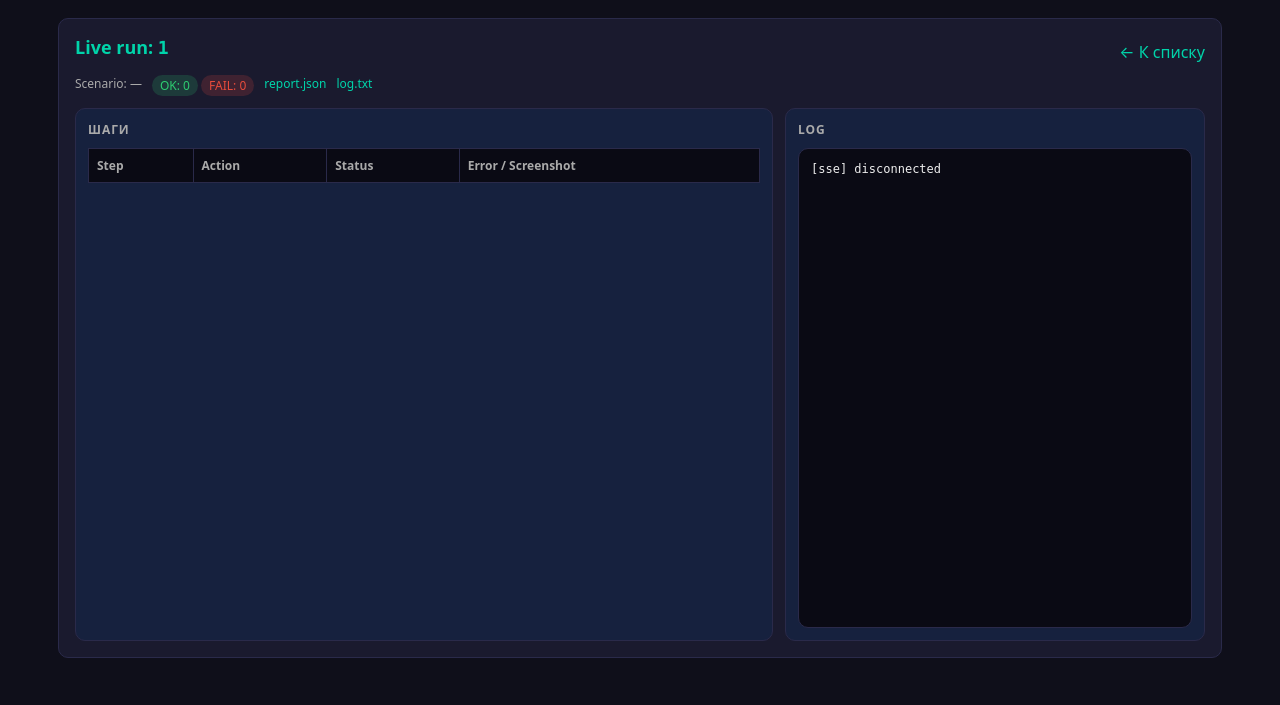
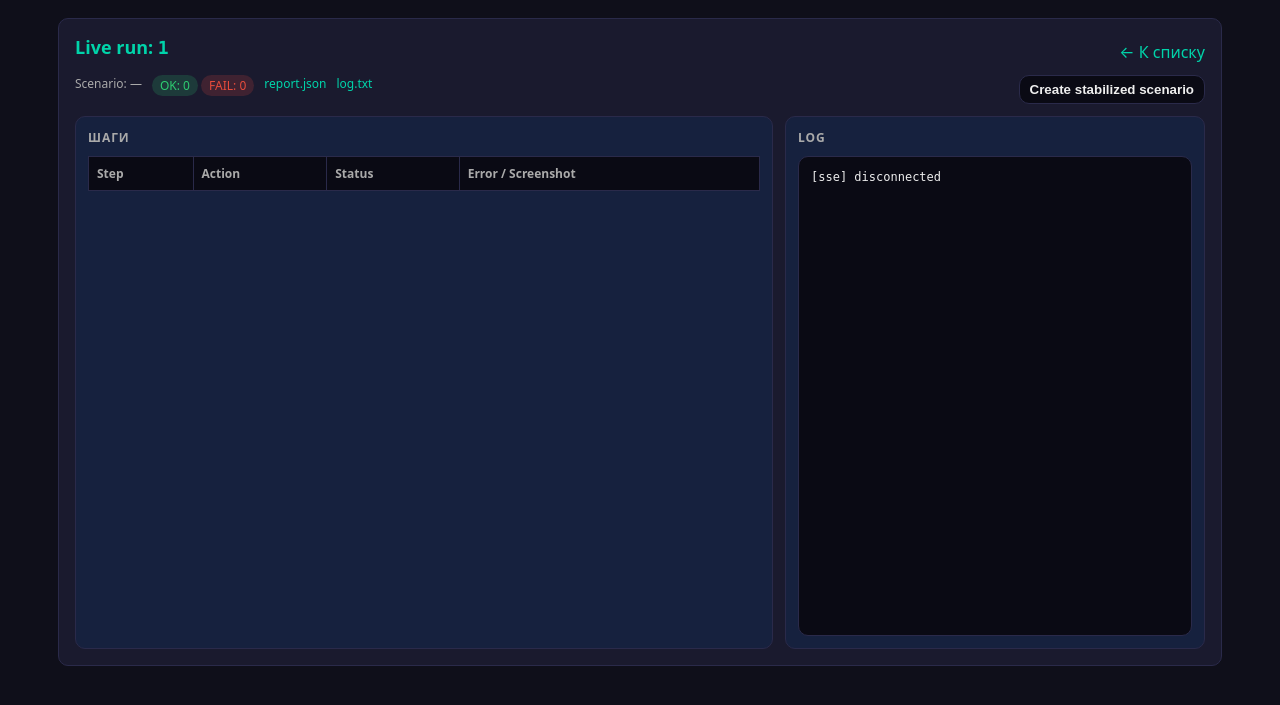
Before and after one commit to odinserobaba/xpath_helper, a FastAPI app: page /runs/1 in a window 1280 px wide. Shown: the top 705 px of the page. Run offline with FastAPI, Linux system fonts and the light colour scheme; lists and menus that the app fills with data are empty.

Commit message:
update install and sh

```diff
--- a/web-runner/app.py
+++ b/web-runner/app.py
@@ -1482,6 +1482,88 @@ def run_live_page(run_id: str, request: Request) -> HTMLResponse:
     return templates.TemplateResponse("run.html", {"request": request, "run_id": run_id})
 
 
+@app.post("/api/runs/{run_id}/derive-scenario", response_class=JSONResponse)
+async def api_derive_scenario_from_run(run_id: str, request: Request) -> JSONResponse:
+    """Create a new scenario using selectorUsed from a successful run."""
+    unauthorized = _require_token(request)
+    if unauthorized:
+        return unauthorized
+
+    run_dir = OUTPUTS_DIR / run_id
+    report_path = run_dir / "report.json"
+    input_path = run_dir / "input.json"
+    meta_path = run_dir / "meta.json"
+    if not report_path.exists() or not input_path.exists():
+        return JSONResponse({"ok": False, "error": "Run not found"}, status_code=404)
+
+    report = _read_json(report_path)
+    if isinstance(report, dict) and report.get("failCount", 1) != 0:
+        return JSONResponse({"ok": False, "error": "Run is not successful (failCount>0)"}, status_code=400)
+
+    raw = _read_json(input_path)
+    if not isinstance(raw, dict) or not isinstance(raw.get("steps"), list):
+        return JSONResponse({"ok": False, "error": "Invalid input.json"}, status_code=400)
+
+    used_by_step: Dict[int, str] = {}
+    for s in (report.get("steps") or []):
+        if not isinstance(s, dict):
+            continue
+        try:
+            no = int(s.get("step") or 0)
+        except Exception:
+            continue
+        sel = str(s.get("selectorUsed") or "").strip()
+        if no > 0 and sel and sel != "—":
+            used_by_step[no] = sel
+
+    new_steps = []
+    for s in raw.get("steps") or []:
+        if not isinstance(s, dict):
+            continue
+        step_no = int(s.get("step") or 0)
+        action = str(s.get("action") or "")
+        xpath = str(s.get("xpath") or "")
+        params = s.get("params") if isinstance(s.get("params"), dict) else {}
+        sel_used = used_by_step.get(step_no, "").strip()
+        if sel_used and action not in {"navigate", "wait", "user_action", "separator"}:
+            if xpath.strip() and xpath.strip() != sel_used:
+                fx = params.get("fallbackXPaths")
+                if not isinstance(fx, list):
+                    fx = []
+                if xpath not in fx:
+                    fx = [xpath] + [x for x in fx if isinstance(x, str)]
+                params["fallbackXPaths"] = fx[:30]
+            s = {**s, "xpath": sel_used, "params": params}
+        new_steps.append(s)
+
+    scenario_id = "derived_" + run_id + "_" + time.strftime("%Y%m%d_%H%M%S")
+    base_name = str(raw.get("name") or "scenario")
+    new_name = f"{base_name} — stabilized ({time.strftime('%Y-%m-%d %H:%M')})"
+
+    derived = dict(raw)
+    derived["id"] = scenario_id
+    derived["name"] = new_name
+    derived["exportedAt"] = time.strftime("%Y-%m-%dT%H:%M:%S")
+    scenario_source_id = None
+    if meta_path.exists():
+        try:
+            scenario_source_id = json.loads(meta_path.read_text(encoding="utf-8")).get("scenarioId")
+        except Exception:
+            scenario_source_id = None
+    derived["derivedFrom"] = {
+        "runId": run_id,
+        "scenarioId": scenario_source_id,
+        "createdAt": time.strftime("%Y-%m-%dT%H:%M:%S"),
+        "type": "stabilizedSelectors",
+    }
+    derived["steps"] = new_steps
+
+    _write_json(_scenario_path(scenario_id), derived)
+    _snapshot_scenario(scenario_id)
+    _jsonl_append(LOG_DIR / "web-runner.log", {"ts": time.time(), "level": "info", "event": "scenario_derived", "runId": run_id, "scenarioId": scenario_id})
+    return JSONResponse({"ok": True, "scenario": {"id": scenario_id, "name": new_name}})
+
+
 @app.get("/api/runs/{run_id}/events")
 async def api_run_events(run_id: str, request: Request) -> Response:
     unauthorized = _require_token(request)
--- a/web-runner/templates/run.html
+++ b/web-runner/templates/run.html
@@ -43,6 +43,7 @@
         <span id="counts"><span class="pill ok">OK: 0</span> <span class="pill fail">FAIL: 0</span></span>
         <a id="reportLink" href="/runs/{{ run_id }}/report">report.json</a>
         <a id="logLink" href="/runs/{{ run_id }}/log">log.txt</a>
+        <button id="deriveBtn" type="button" style="margin-left:auto;background:#0a0a14;border:1px solid #2a2a4a;color:var(--text);border-radius:10px;padding:6px 10px;cursor:pointer;font-weight:700;">Create stabilized scenario</button>
       </div>
 
       <div class="grid">
@@ -73,13 +74,17 @@
     const steps = new Map(); // stepNo -> {step, action, ok?, error?, screenshot?}
     let okCount = 0, failCount = 0;
     let currentStep = null;
+    let runFinished = false;
 
     const els = {
       stepsBody: document.getElementById('stepsBody'),
       log: document.getElementById('log'),
       scenarioName: document.getElementById('scenarioName'),
       counts: document.getElementById('counts'),
+      deriveBtn: document.getElementById('deriveBtn'),
     };
+    els.deriveBtn.disabled = true;
+    els.deriveBtn.title = 'Available after successful run (failCount=0)';
 
     function render() {
       const rows = [...steps.values()].sort((a,b) => (a.step||0) - (b.step||0));
@@ -101,6 +106,7 @@
         }
       }
       els.counts.innerHTML = `<span class="pill ok">OK: ${okCount}</span> <span class="pill fail">FAIL: ${failCount}</span>`;
+      els.deriveBtn.disabled = !(runFinished && failCount === 0);
     }
 
     function logLine(line) {
@@ -139,6 +145,7 @@
       } else if (e === 'run_done') {
         okCount = msg.okCount ?? okCount;
         failCount = msg.failCount ?? failCount;
+        runFinished = true;
         logLine(`[run_done] ok=${okCount} fail=${failCount} totalMs=${msg.totalMs ?? ''}`);
         es.close();
       }
@@ -147,6 +154,21 @@
     es.onerror = () => {
       logLine('[sse] disconnected');
     };
+
+    els.deriveBtn.addEventListener('click', async () => {
+      els.deriveBtn.disabled = true;
+      try {
+        const r = await fetch(`/api/runs/${runId}/derive-scenario`, { method: 'POST' });
+        const j = await r.json();
+        if (!j.ok) throw new Error(j.error || 'failed');
+        logLine(`[derive] created scenarioId=${j.scenario?.id || ''}`);
+        alert('Created: ' + (j.scenario?.id || 'ok'));
+      } catch (e) {
+        alert('Derive failed: ' + (e?.message || e));
+      } finally {
+        els.deriveBtn.disabled = false;
+      }
+    });
   </script>
 </body>
 </html>
```
Also changed, not shown: 2 other files.
